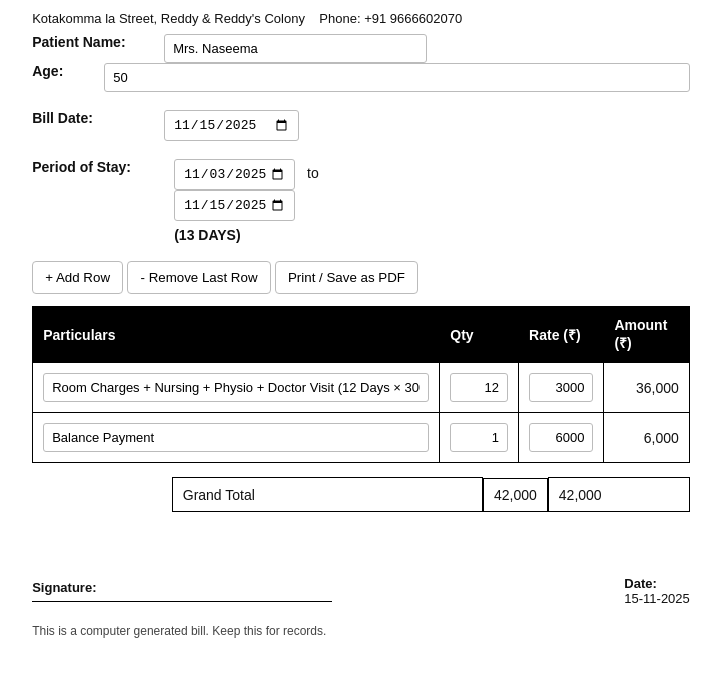
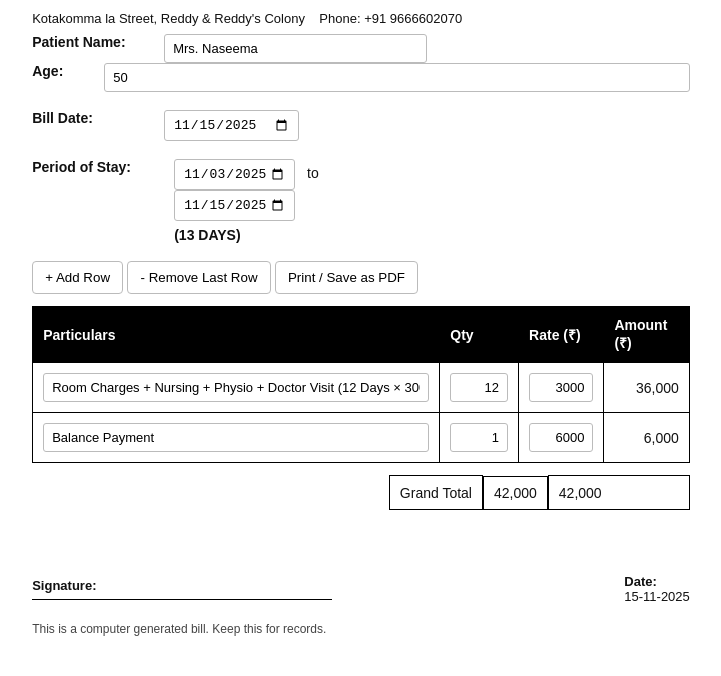
Before and after one commit to 123harsh-bit/invoice-bill, a plain HTML site: page index.html in a window 1280 px wide. Shown: the part 228-904 px from the top of the page, without its empty margins (279-1000 px from the left). Drawn offline with Linux system fonts and the light colour scheme.

Commit message:
Update index.html

```diff
--- a/index.html
+++ b/index.html
@@ -48,7 +48,9 @@
   .controls { margin:12px 0; display:flex; gap:8px; }
   .controls button { padding:8px 12px; border-radius:4px; border:1px solid #bbb; background:#fff; cursor:pointer; }
 
-  .totals { margin-top:14px; float:right; min-width:220px; }
+  /* totals: use flex wrapper so alignment remains stable in print */
+  .totals-wrapper { width:100%; display:flex; justify-content:flex-end; margin-top:12px; }
+  .totals { display:flex; justify-content:flex-end; min-width:260px; }
   .totals table { width:100%; border-collapse:collapse; }
   .totals td { padding:8px 10px; font-size:14px; border:1px solid #000; }
   .totals tr.total-row td { font-weight:700; font-size:16px; }
@@ -99,7 +101,7 @@
 <div class="page" id="page">
   <div class="header">
     <div class="logo">
-      <!-- Replace Drive ID if you want a different logo -->
+      <!-- Use your repo logo file in root for GitHub Pages -->
       <img src="logo.png" alt="logo">
     </div>
     <div class="head-text">
@@ -230,7 +232,8 @@
     </tbody>
   </table>
 
-  <!-- Totals -->
+  <!-- Fixed totals wrapper for proper alignment -->
+  <div class="totals-wrapper">
     <div class="totals" id="totalsBox">
       <table>
         <tr>
@@ -239,6 +242,7 @@
           <td class="print-only right" id="p_grandTotal" style="display:none; min-width:120px;"></td>
         </tr>
       </table>
+    </div>
   </div>
 
   <div style="clear:both;"></div>
```
Lines whose indentation alone changed are shown as unchanged.
